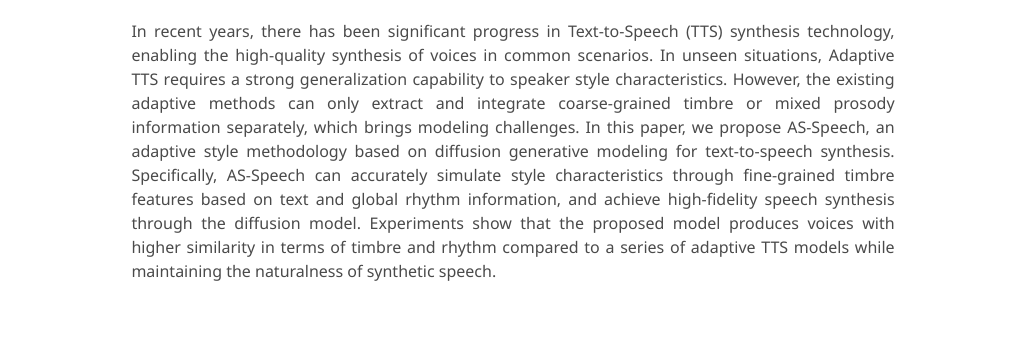
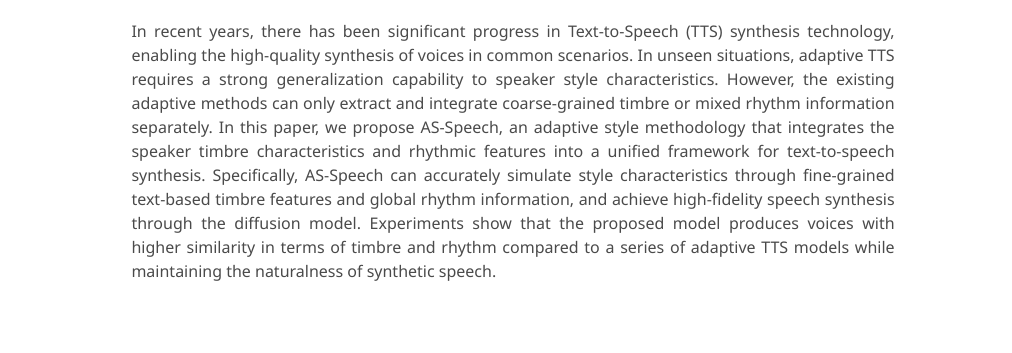
Before and after one commit to Leezp99/as-speech-demo, a plain HTML site: page index.html in a window 1280 px wide. Shown: the part 238-591 px from the top of the page, without its empty margins (127-1139 px from the left). Drawn offline with nearby package versions, Linux system fonts and the light colour scheme; some icons are missing; a web font is replaced by a local one.

Commit message:
Update index.html

```diff
--- a/index.html
+++ b/index.html
@@ -57,15 +57,11 @@
         <h2 class="title is-3">Abstract</h2>
         <div class="content has-text-justified">
           <p>
-            In recent years, there has been significant progress in Text-to-Speech (TTS) synthesis technology,
-            enabling the high-quality synthesis of voices in common scenarios.
-            In unseen situations, Adaptive TTS requires a strong generalization capability to speaker style characteristics.
-            However, the existing adaptive methods can only extract and integrate coarse-grained timbre or mixed prosody information separately,
-            which brings modeling challenges.
-            In this paper, we propose AS-Speech,
-            an adaptive style methodology based on diffusion generative modeling for text-to-speech synthesis.
-            Specifically, AS-Speech can accurately simulate style characteristics through fine-grained timbre features based on text and global rhythm information,
-            and achieve high-fidelity speech synthesis through the diffusion model.
+            In recent years, there has been significant progress in Text-to-Speech (TTS) synthesis technology, enabling the high-quality synthesis of voices in common scenarios.
+            In unseen situations, adaptive TTS requires a strong generalization capability to speaker style characteristics.
+            However, the existing adaptive methods can only extract and integrate coarse-grained timbre or mixed rhythm information separately.
+            In this paper, we propose AS-Speech, an adaptive style methodology that integrates the speaker timbre characteristics and rhythmic features into a unified framework for text-to-speech synthesis.
+            Specifically, AS-Speech can accurately simulate style characteristics through fine-grained text-based timbre features and global rhythm information, and achieve high-fidelity speech synthesis through the diffusion model.
             Experiments show that the proposed model produces voices with higher similarity in terms of timbre and rhythm compared to a series of adaptive TTS models while maintaining the naturalness of synthetic speech.
           </p>
         </div>
```
